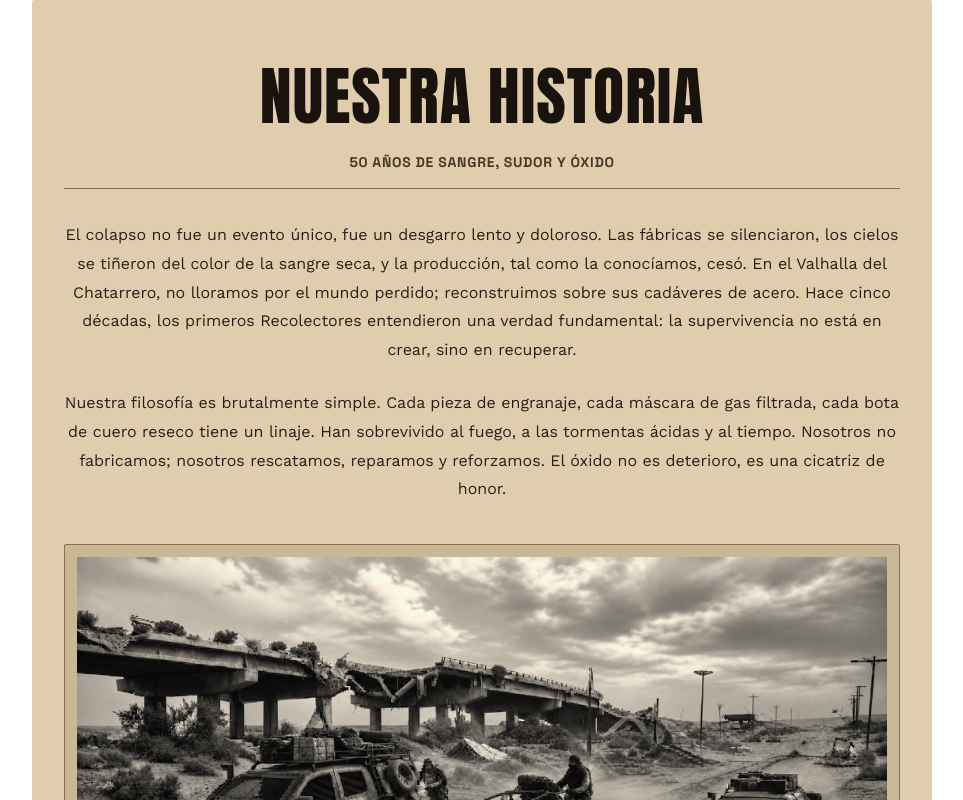
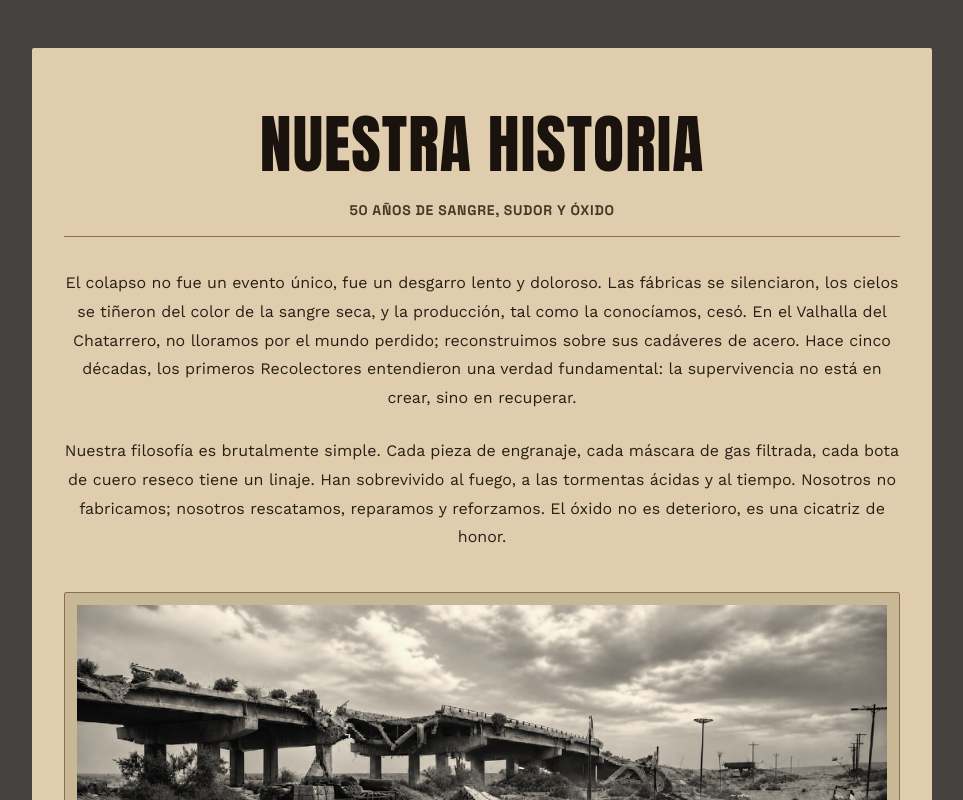
Before and after one commit to simonlopez25/valhalla-del-chatarrero, a React (Vite) app: page / in a window 1280 px wide. Shown: the top 800 px of the page, without its empty margins (158-1121 px from the left). Built offline with nearby package versions, Linux system fonts and the light colour scheme.

Commit message:
fix(history): move History.css to correct pages/history directory
- Relocate misplaced CSS file so History.jsx can resolve the import

```diff
--- a/src/App.jsx
+++ b/src/App.jsx
@@ -1,10 +1,10 @@
 import "./style/App.css";
-import HistoryComp from "./components/history/HistoryComp";
+import History from "./pages/history/History";
 
 function App() {
   return (
     <div>
-      <HistoryComp />
+      <History />
     </div>
   );
 }
--- a/src/pages/history/History.jsx
+++ b/src/pages/history/History.jsx
@@ -0,0 +1,12 @@
+import HistoryComp from '../../components/history/HistoryComp';
+import './History.css';
+
+function History() {
+  return (
+    <div className="pagina-historia">
+      <HistoryComp />
+    </div>
+  );
+}
+
+export default History;
```
Also changed, not shown: src/pages/history/History.css (renamed from src/pages/History.css).
